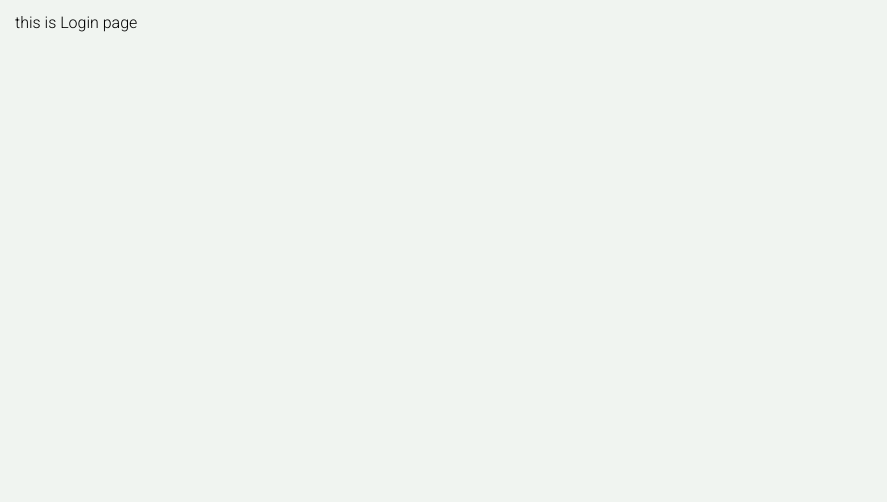
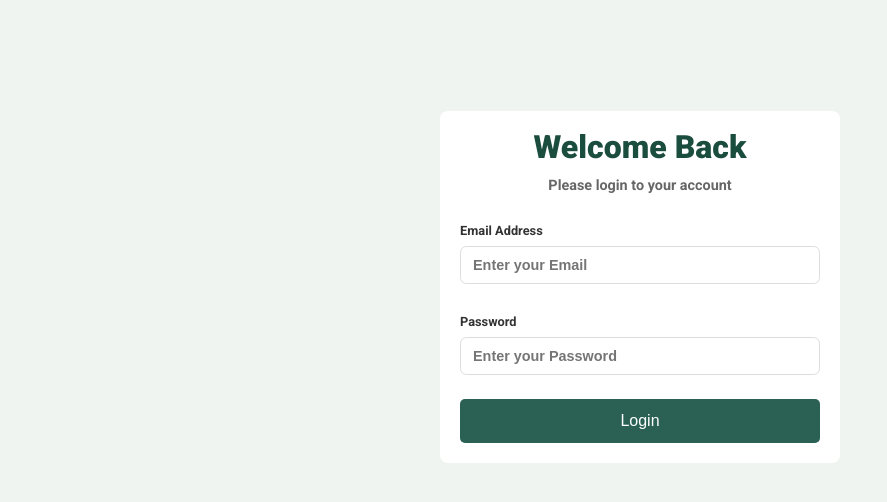
Before and after one commit to mohammadmehdidalvandii/Dashboard, a React (Vite) app in the folder frontend/dashboard/: page /Login in a window 1280 px wide. Shown: the top 502 px of the page, without its empty margins (0-887 px from the left). Built offline with nearby package versions, Linux system fonts and the light colour scheme.

Commit message:
created section signup for login-page

```diff
--- /dev/null
+++ b/frontend/dashboard/src/components/templates/login/Signup/Signup.css
@@ -0,0 +1,32 @@
+.signup{
+    display: block;
+    width: 100%;
+}
+.signup_wrapper{
+    display: block;
+    width: 400px !important;
+    margin: 6rem auto 0 auto;
+}
+.signup_header{
+    display: block;
+    text-align: center;
+}
+.signup_header p{
+    display: block;
+    font-family: var(--roboto-bold);
+    font-size: 0.9rem;
+    color: var(--text-light);
+}
+.rtl .signup_header p{
+    font-family: var(--dana-bold);
+}
+.form_group{
+    display: block;
+    margin-top: 2rem;
+}
+/* Responsive code */
+@media (max-width : 576px) {
+    .signup_wrapper{
+        width: 350px !important;
+    }
+}
--- /dev/null
+++ b/frontend/dashboard/src/components/templates/login/Signup/Signup.jsx
@@ -0,0 +1,27 @@
+import './Signup.css'
+
+function Signup() {
+  return (
+    <section className="signup">
+        <div className="signup_wrapper box">
+            <div className="signup_header">
+                <h6 className="title_header">Welcome Back</h6>
+                 <p>Please login to your account</p>
+            </div>
+            <form action="#" className="signup_form">
+                <div className="form_group">
+                    <label>Email Address</label>
+                    <input type="text" className="form_input" placeholder='Enter your Email'/>
+                </div>
+                <div className="form_group">
+                    <label>Password</label>
+                    <input type="text" className="form_input" placeholder='Enter your Password'/>
+                </div>
+                <button className="btn">Login</button>
+            </form>
+        </div>
+    </section>
+  )
+}
+
+export default Signup
--- a/frontend/dashboard/src/page/Login/Login.jsx
+++ b/frontend/dashboard/src/page/Login/Login.jsx
@@ -1,3 +1,4 @@
+import Signup from "../../components/templates/login/Signup/Signup"
 import MetaTag from "../../hook/MetaTag/MetaTag"
 
 
@@ -5,7 +6,7 @@ function Login() {
   return (
     <>
       <MetaTag title="Dashboard | Login"/>
-      this is Login page
+    <Signup/>
     </>
   )
 }
```
